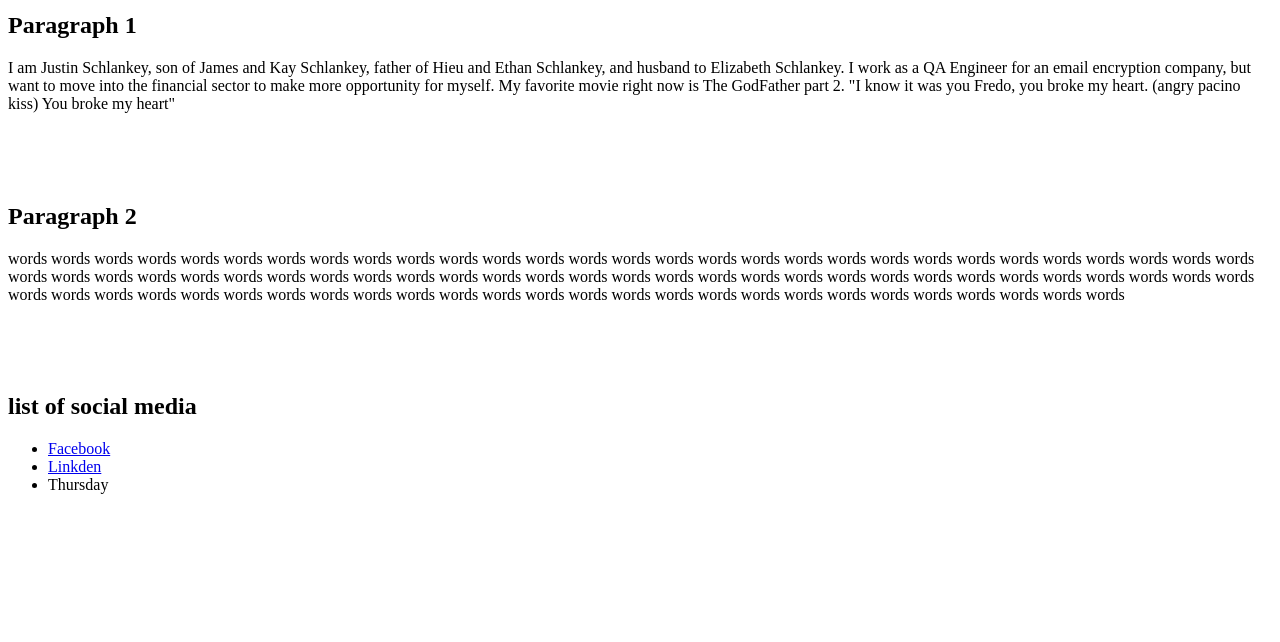
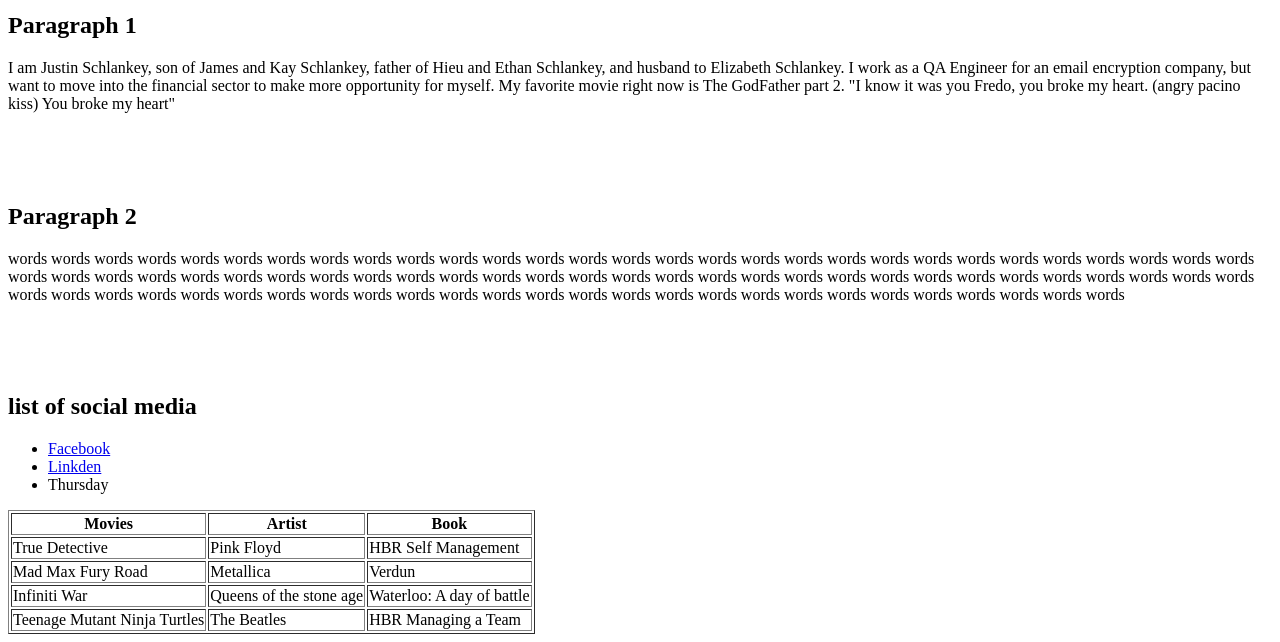
Before and after one commit to sigmanudude/justin-schlankey.github.io, a plain HTML site: page index.html in a window 1280 px wide. Shown: the part 252-894 px from the top of the page. Before the commit the page ends 800 px from the top, so only its background shows below. Drawn offline with Linux system fonts and the light colour scheme.

Commit message:
updatedhtml

```diff
--- a/index.html
+++ b/index.html
@@ -38,6 +38,35 @@
                   </ul>
 
     </section>
+<section>
+        <table border="1">
+                <tr>
+                  <th>Movies</th>
+                  <th>Artist</th>
+                  <th>Book</th>
+                </tr>
+                <tr>
+                  <td>True Detective</td>
+                  <td>Pink Floyd</td>
+                  <td>HBR Self Management</td>
+                </tr>
+                <tr>
+                  <td>Mad Max Fury Road</td>
+                  <td>Metallica</td>
+                  <td>Verdun</td>
+                </tr>
+                <tr>
+                  <td>Infiniti War</td>
+                  <td>Queens of the stone age</td>
+                  <td>Waterloo: A day of battle</td>
+                </tr>
+                <tr>
+                  <td>Teenage Mutant Ninja Turtles</td>
+                  <td>The Beatles</td>
+                  <td>HBR Managing a Team</td>
+                </tr>
+              </table>
+</section>
 
 
 </body>
```
Also changed, not shown: anotherproject.html (added).
